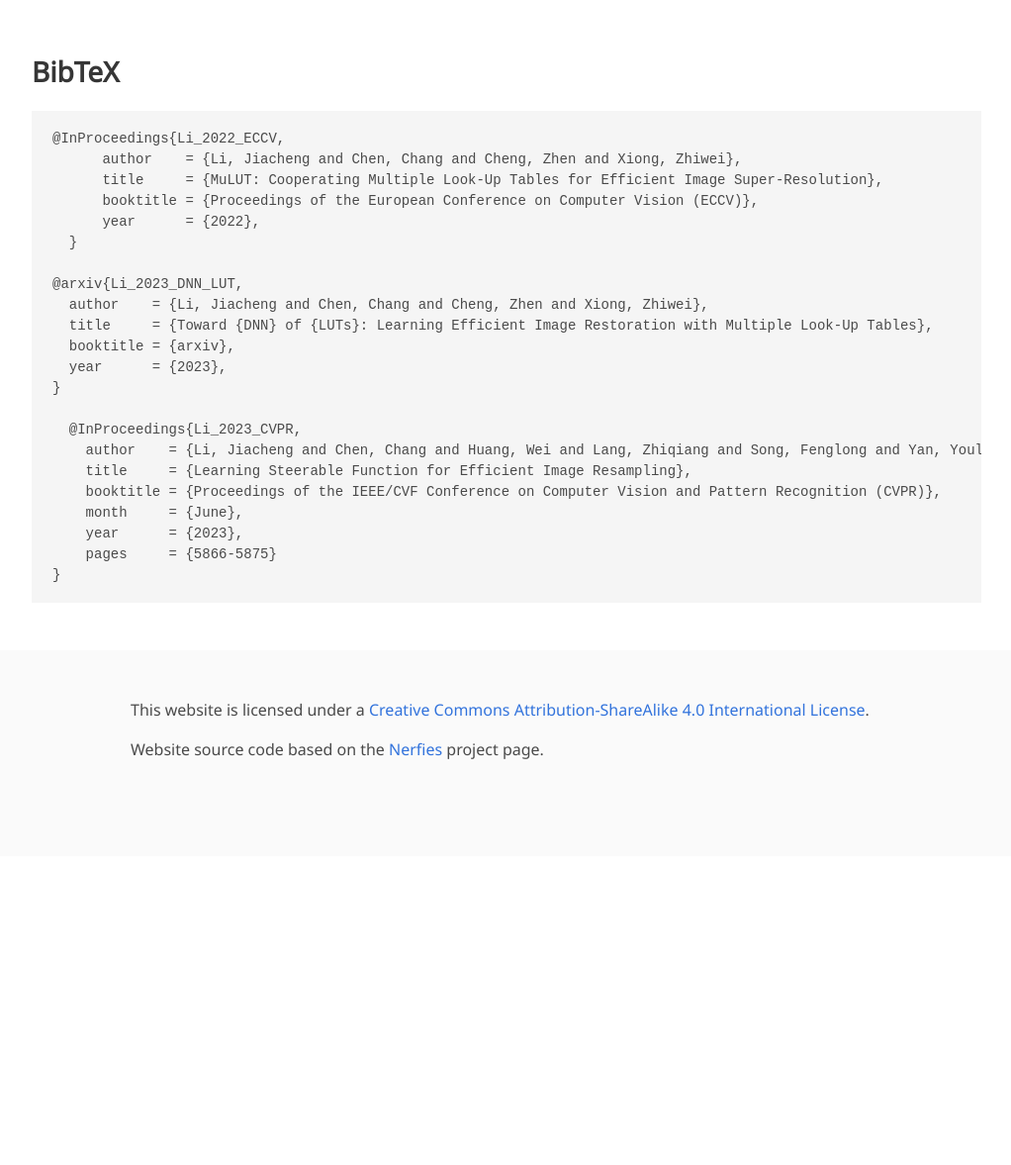
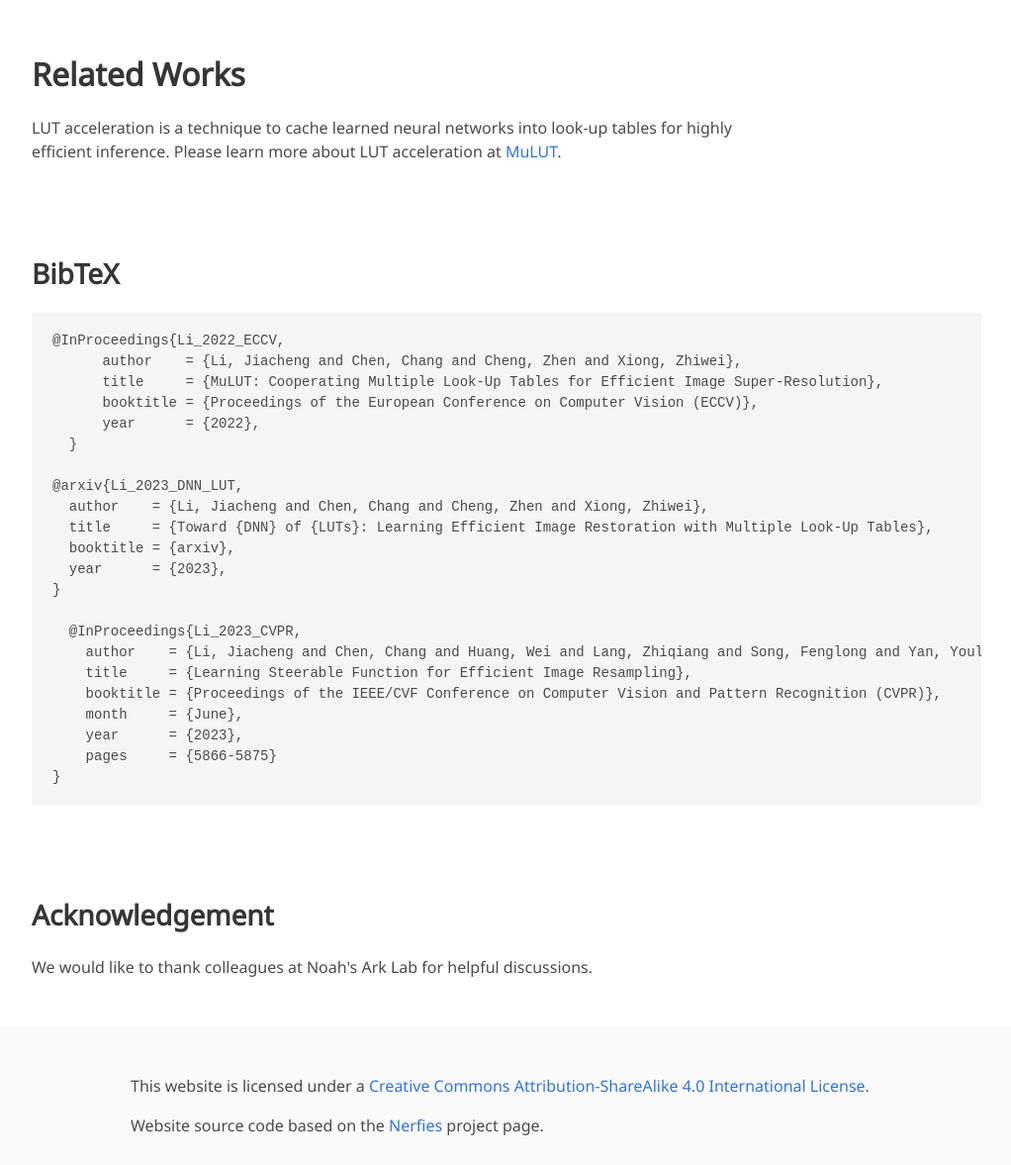
Before and after one commit to ddlee-cn/lerf-web, a plain HTML site: page index.html in a window 1280 px wide. Shown: the part 2323-3500 px from the top of the page at 99% size, without its empty margins (128-1150 px from the left). Before the commit the page ends 3188 px from the top, so only its background shows below. Drawn offline with nearby package versions, Linux system fonts and the light colour scheme; some icons are missing; a web font is replaced by a local one.

Commit message:
update related

```diff
--- a/index.html
+++ b/index.html
@@ -279,12 +279,28 @@
     <div class="publication-video">
       <iframe src="https://www.youtube.com/embed/6Sgnq2AD5yw?rel=0&amp;showinfo=0"
               frameborder="0" allow="autoplay; encrypted-media" allowfullscreen></iframe>
+
     </div>
   </div>
 </div>
 <!--/ Paper video. -->
 </div>
 </section>
+
+
+<section class="section">
+  <div class="container is-max-desktop">
+<!-- Paper video. -->
+<div class="columns">
+  <div class="column is-four-fifths">
+      <h2 class="title is-3">Related Works</h2>
+      <p>LUT acceleration is a technique to cache learned neural networks into look-up tables for highly efficient inference.
+      Please learn more about LUT acceleration at <a href="https://mulut.pages.dev">MuLUT</a>.</p>
+    </div>
+    </div>
+  </div>
+</section>
+
 
 <section class="section" id="BibTeX">
   <div class="container is-max-desktop content">
@@ -311,6 +327,14 @@
     year      = {2023},
     pages     = {5866-5875}
 }</code></pre>
+  </div>
+</section>
+
+
+<section class="section" id="Thanks">
+  <div class="container is-max-desktop content">
+    <h2 class="title">Acknowledgement</h2>
+    <p>We would like to thank colleagues at Noah's Ark Lab for helpful discussions.</p>
   </div>
 </section>
 
```
